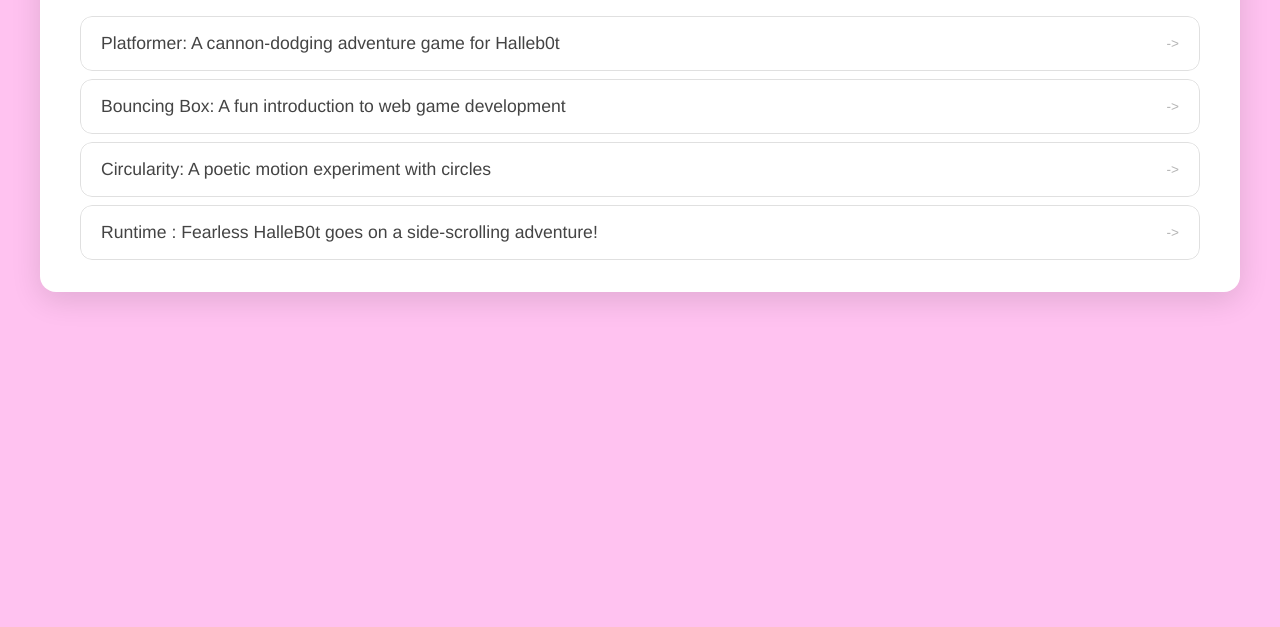
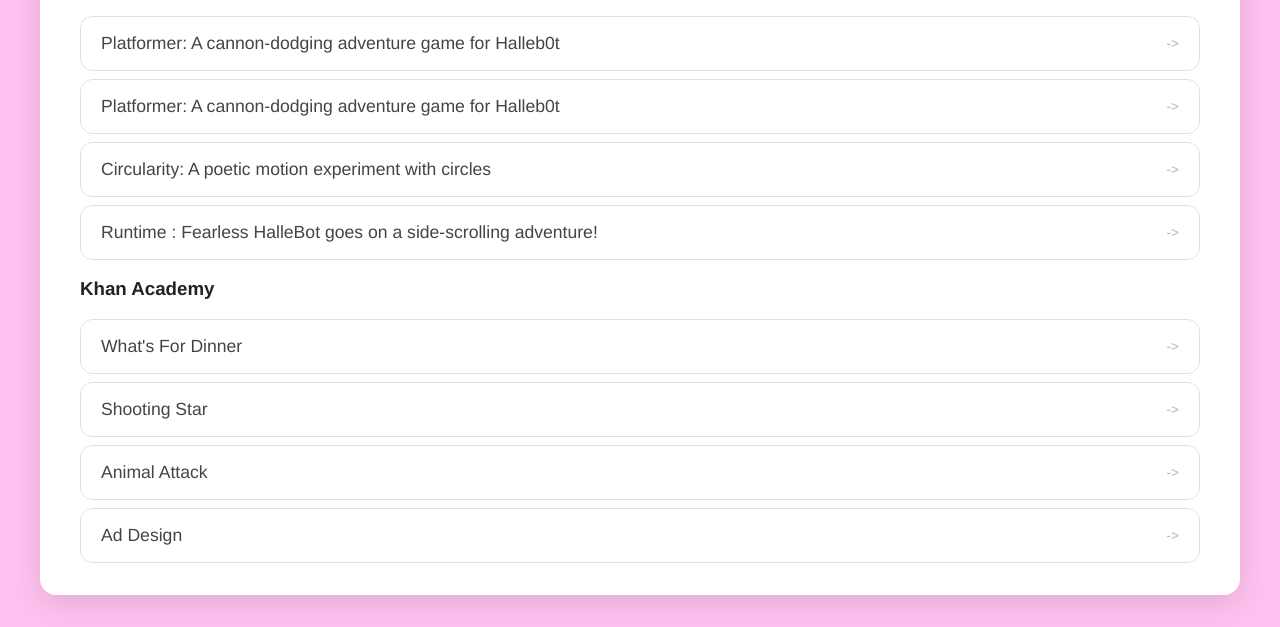
Before and after one commit to benjaminrodriguez9312/benjaminrodriguez9312.github.io, a plain HTML site: page portfolio.html in a window 1280 px wide. Shown: the part 281-908 px from the top of the page. Before the commit the page ends 800 px from the top, so only its background shows below. Drawn offline with Linux system fonts and the light colour scheme.

Commit message:
Finished Website

```diff
--- a/portfolio.html
+++ b/portfolio.html
@@ -21,18 +21,33 @@
         <div class = "portfolio-box">
         <h1>Portfolio</h1>
         <h3>OpSpark</h3>
-        <ul class = "portfolio">
+        <ul class = "portfolio" id = "opspark">
           <li>
-            <a href="fsd-projects/platformer/" target = "_blank">Platformer: A cannon-dodging adventure game for Halleb0t</a>
+            <a href="fsd-projects/platformer/">Platformer: A cannon-dodging adventure game for Halleb0t</a>
           </li>
           <li>
-            <a href="fsd-projects/bouncing-box/" target = "_blank">Bouncing Box: A fun introduction to web game development</a>
+            <a href="fsd-projects/platformer/">Platformer: A cannon-dodging adventure game for Halleb0t</a>
           </li>
           <li>
-            <a href="fsd-projects/circularity/" target = "_blank">Circularity: A poetic motion experiment with circles</a>
+            <a href="fsd-projects/circularity/">Circularity: A poetic motion experiment with circles</a>
           </li>
           <li>
-            <a href="fsd-projects/runtime/" target = "_blank">Runtime : Fearless HalleB0t goes on a side-scrolling adventure!</a>
+            <a href="fsd-projects/runtime/">Runtime : Fearless HalleBot goes on a side-scrolling adventure!</a>
+        </li>
+        </ul>
+        <h3>Khan Academy</h3>
+        <ul class = "portfolio" id = "khan">
+          <li>
+            <a href="https://www.khanacademy.org/computer-programming/spin-off-of-project-whats-for-dinner-my-dinner/6626248211415040" target = "_blank">What's For Dinner</a>
+          </li>
+          <li>
+            <a href="https://www.khanacademy.org/computer-programming/spin-off-of-project-shooting-star-hollow-purple/5297930388226048" target = "_blank">Shooting Star</a>
+          </li>
+          <li>
+            <a href="https://www.khanacademy.org/computer-programming/spin-off-of-project-animal-attack-hunting-ducks/6729427821379584" target = "_blank">Animal Attack</a>
+          </li>
+          <li>
+            <a href="https://www.khanacademy.org/computer-programming/spin-off-of-project-ad-design/6088181318795264" target = "_blank">Ad Design</a>
         </li>
         </ul>
        </div>
--- a/style.css
+++ b/style.css
@@ -230,4 +230,13 @@ nav h1 {
   text-align: center;
   width: 100%;
   margin: 0;
-}'
+}'\
+#opspark a:hover {
+  background: #90ee90;
+  color: #000;
+}
+
+#khan a:hover {
+  background: #4a90e2;
+  color: #fff;
+}
```
